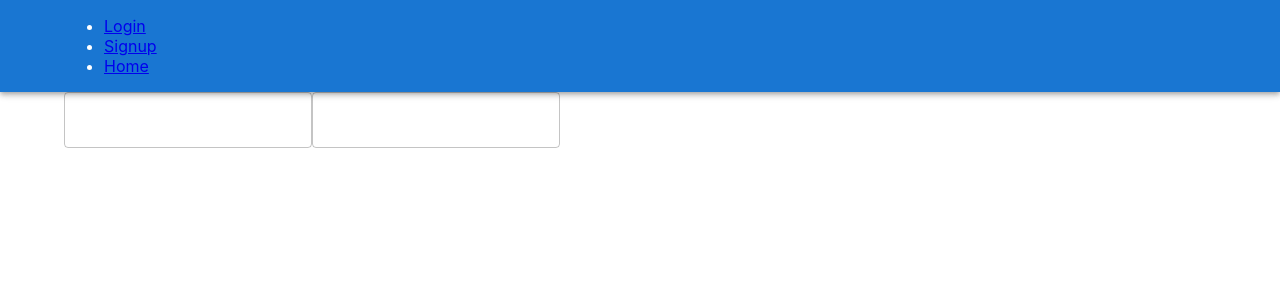
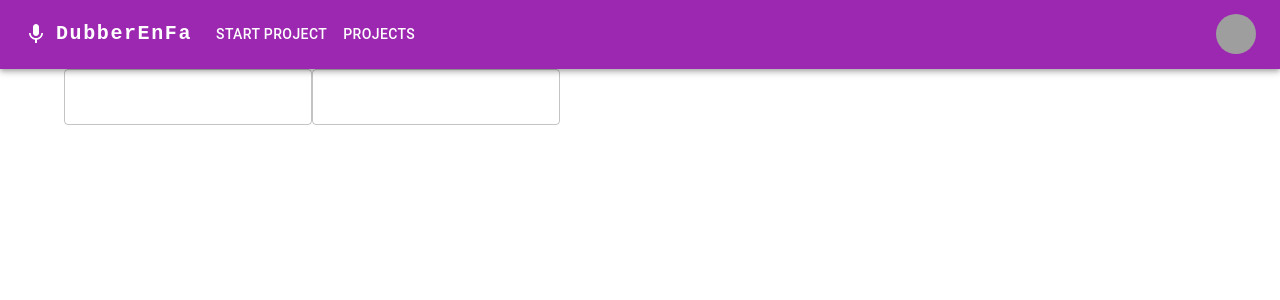
Before and after one commit to alibooresh/NewDubberenfa, a React (Create React App) app in the folder frontend/: page /login in a window 1280 px wide. Shown: the top 300 px of the page. Built offline with nearby package versions, Linux system fonts and the light colour scheme; grey boxes are pictures that could not be loaded.

Commit message:
Add Responsive Appbar

```diff
--- a/frontend/package.json
+++ b/frontend/package.json
@@ -5,6 +5,7 @@
   "dependencies": {
     "@emotion/react": "^11.11.1",
     "@emotion/styled": "^11.11.0",
+    "@mui/icons-material": "^5.14.6",
     "@mui/material": "^5.14.5",
     "@testing-library/jest-dom": "^5.17.0",
     "@testing-library/react": "^13.4.0",
--- a/frontend/src/component/header/Header.tsx
+++ b/frontend/src/component/header/Header.tsx
@@ -1,25 +1,167 @@
-import { AppBar, Container } from "@mui/material";
-import React from "react";
-import { Link } from "react-router-dom";
+import MicIcon from "@mui/icons-material/Mic";
+import AppBar from "@mui/material/AppBar";
+import Avatar from "@mui/material/Avatar";
+import Box from "@mui/material/Box";
+import Button from "@mui/material/Button";
+import Container from "@mui/material/Container";
+import IconButton from "@mui/material/IconButton";
+import Menu from "@mui/material/Menu";
+import MenuItem from "@mui/material/MenuItem";
+import Toolbar from "@mui/material/Toolbar";
+import Tooltip from "@mui/material/Tooltip";
+import Typography from "@mui/material/Typography";
+import * as React from "react";
 
-export default function Header(){
-    return(
-        <AppBar position="static">
-            <Container>
-                <div>
-                    <ul>
-                        <li>
-                            <Link to={"/login"}>Login</Link>
-                        </li>
-                        <li>
-                            <Link to={"/signup"}>Signup</Link>
-                        </li>
-                        <li>
-                            <Link to={"/home"}>Home</Link>
-                        </li>
-                    </ul>
-                </div>
-            </Container>
-        </AppBar>
-    );
+export interface Page{
+    titlle:string,
+    href:string
 }
+const pages: Page[] = [
+  { titlle: "Start Project", href: "/project/create" },
+  { titlle: "Projects", href: "/project" },
+];
+const settings: Page[] = [
+  { titlle: "Profile", href: "/profile" },
+  { titlle: "Account", href: "/account" },
+  { titlle: "Dashboard", href: "/dashboard" },
+  { titlle: "Logout", href: "/login" },
+];
+
+export default function Header() {
+  const [anchorElNav, setAnchorElNav] = React.useState<null | HTMLElement>(
+    null
+  );
+  const [anchorElUser, setAnchorElUser] = React.useState<null | HTMLElement>(
+    null
+  );
+
+  const handleOpenNavMenu = (event: React.MouseEvent<HTMLElement>) => {
+    setAnchorElNav(event.currentTarget);
+  };
+  const handleOpenUserMenu = (event: React.MouseEvent<HTMLElement>) => {
+    setAnchorElUser(event.currentTarget);
+  };
+
+  const handleCloseNavMenu = () => {
+    setAnchorElNav(null);
+  };
+
+  const handleCloseUserMenu = () => {
+    setAnchorElUser(null);
+  };
+  return (
+    <AppBar color="secondary" position="static">
+      <Container maxWidth="xl">
+        <Toolbar disableGutters>
+          <MicIcon sx={{ display: { xs: "none", md: "flex" }, mr: 1 }} />
+          <Typography
+            variant="h6"
+            noWrap
+            component="a"
+            href="/"
+            sx={{
+              mr: 2,
+              display: { xs: "none", md: "flex" },
+              fontFamily: "monospace",
+              fontWeight: 700,
+              letterSpacing: ".1rem",
+              color: "inherit",
+              textDecoration: "none",
+            }}
+          >
+            DubberEnFa
+          </Typography>
+
+          <Box sx={{ flexGrow: 1, display: { xs: "flex", md: "none" } }}>
+            <Menu
+              id="menu-appbar"
+              anchorEl={anchorElNav}
+              anchorOrigin={{
+                vertical: "bottom",
+                horizontal: "left",
+              }}
+              keepMounted
+              transformOrigin={{
+                vertical: "top",
+                horizontal: "left",
+              }}
+              open={Boolean(anchorElNav)}
+              onClose={handleCloseNavMenu}
+              sx={{
+                display: { xs: "block", md: "none" },
+              }}
+            >
+              {pages.map((page) => (
+                <MenuItem key={page.href} onClick={handleCloseNavMenu}>
+                  <Typography
+                    noWrap
+                    component="a"
+                    href="/"
+                    sx={{
+                      mr: 2,
+                      display: { xs: "none", md: "flex" },
+                      fontFamily: "monospace",
+                      fontWeight: 700,
+                      letterSpacing: ".1rem",
+                      color: "inherit",
+                      textDecoration: "none",
+                    }}
+                  >
+                    DubberEnFa
+                  </Typography>
+                </MenuItem>
+              ))}
+            </Menu>
+          </Box>
+          <Box sx={{ flexGrow: 1, display: { xs: "none", md: "flex" } }}>
+            {pages.map((page) => (
+              <Button
+                href={page.href}
+                key={page.href}
+                sx={{ my: 2, color: "white", display: "block" }}
+              >
+                {page.titlle}
+              </Button>
+            ))}
+          </Box>
+
+          <Box sx={{ flexGrow: 0 }}>
+            <Tooltip title="Open settings">
+              <IconButton onClick={handleOpenUserMenu} sx={{ p: 0 }}>
+                <Avatar alt="Remy Sharp" src="/static/images/avatar/2.jpg" />
+              </IconButton>
+            </Tooltip>
+            <Menu
+              sx={{ mt: "45px" }}
+              id="menu-appbar"
+              anchorEl={anchorElUser}
+              anchorOrigin={{
+                vertical: "top",
+                horizontal: "right",
+              }}
+              keepMounted
+              transformOrigin={{
+                vertical: "top",
+                horizontal: "right",
+              }}
+              open={Boolean(anchorElUser)}
+              onClose={handleCloseUserMenu}
+            >
+              {settings.map((setting) => (
+                <MenuItem key={setting.href} onClick={handleCloseUserMenu}>
+                  <Button
+                    href={setting.href}
+                    key={setting.href}
+                    sx={{ color: "purple", display: "block" }}
+                  >
+                    {setting.titlle}
+                  </Button>
+                </MenuItem>
+              ))}
+            </Menu>
+          </Box>
+        </Toolbar>
+      </Container>
+    </AppBar>
+  );
+}
```
Also changed, not shown: 1 other file (tests, documents, lock files or other folders).
